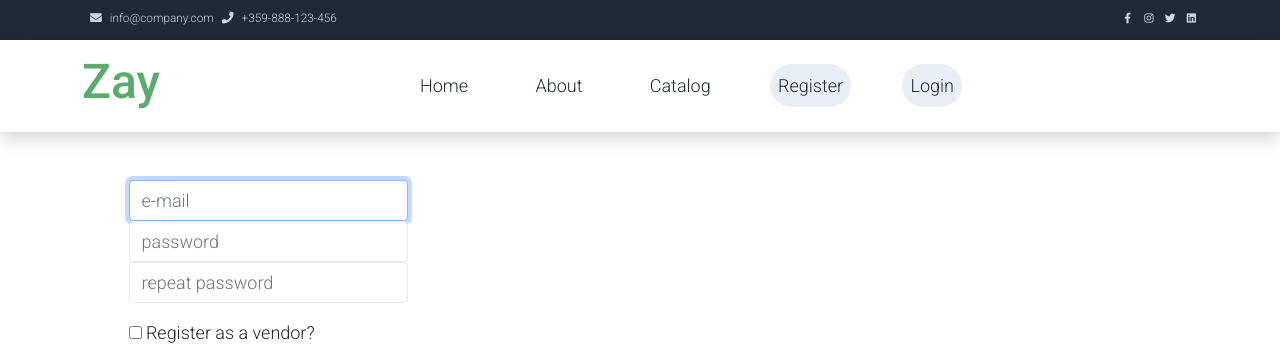
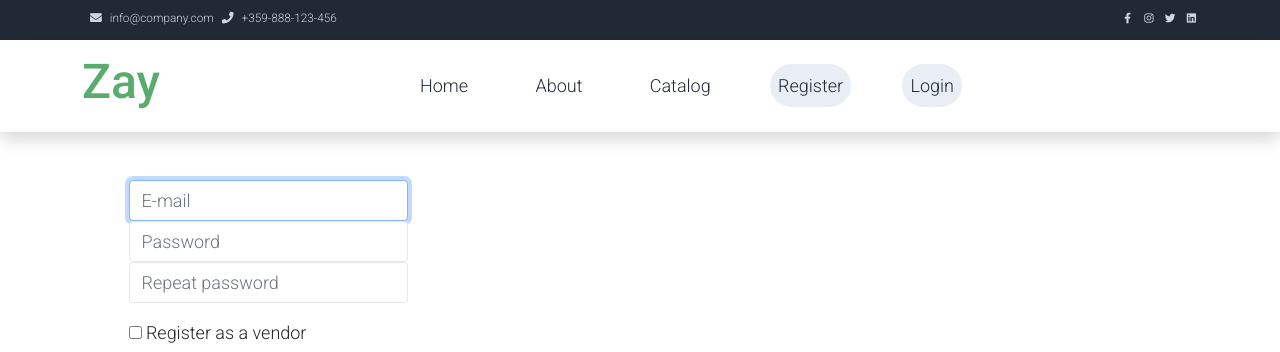
Before and after one commit to Dimitar-Stoimenov/react-softuni-project, a React (Create React App) app: page /register in a window 1280 px wide. Shown: the top 352 px of the page. Built offline with nearby package versions, Linux system fonts and the light colour scheme.

Commit message:
login and register styling

```diff
--- a/src/components/Login/Login.js
+++ b/src/components/Login/Login.js
@@ -35,10 +35,10 @@ const Login = () => {
                 <form onSubmit={onLoginHandler} className="col-md-9 m-auto" method="POST" role="form">
                     <div className="row">
                         <div class="form-group">
-                            <input class="form-control" autoFocus placeholder="e-mail" name="email" type="text" />
+                            <input class="form-control" autoFocus placeholder="E-mail" name="email" type="text" />
                         </div>
                         <div class="form-group">
-                            <input class="form-control" placeholder="password" name="password" type="password" />
+                            <input class="form-control" placeholder="Password" name="password" type="password" />
                         </div>
                     </div>
 
--- a/src/components/Register/Register.js
+++ b/src/components/Register/Register.js
@@ -35,20 +35,20 @@ const Register = () => {
                 <form className="col-md-9 m-auto" method="POST" role="form">
                     <div className="row">
                         <div class="form-group">
-                            <input class="form-control" autoFocus placeholder="e-mail" name="email" type="text" />
+                            <input class="form-control" autoFocus placeholder="E-mail" name="email" type="text" />
                         </div>
                         <div class="form-group">
-                            <input class="form-control" placeholder="password" name="password" type="password" />
+                            <input class="form-control" placeholder="Password" name="password" type="password" />
                         </div>
                         <div class="form-group">
-                            <input class="form-control" placeholder="repeat password" name="repass" type="password" />
+                            <input class="form-control" placeholder="Repeat password" name="repass" type="password" />
                         </div>
                     </div>
 
                     <div class="checkbox">
 			    	    	<label>
                                 <p></p>
-			    	    		<input name="vendor" type="checkbox"/> Register as a vendor?
+			    	    		<input name="vendor" type="checkbox"/> Register as a vendor
 			    	    	</label>
 			    	    </div>
 
```
